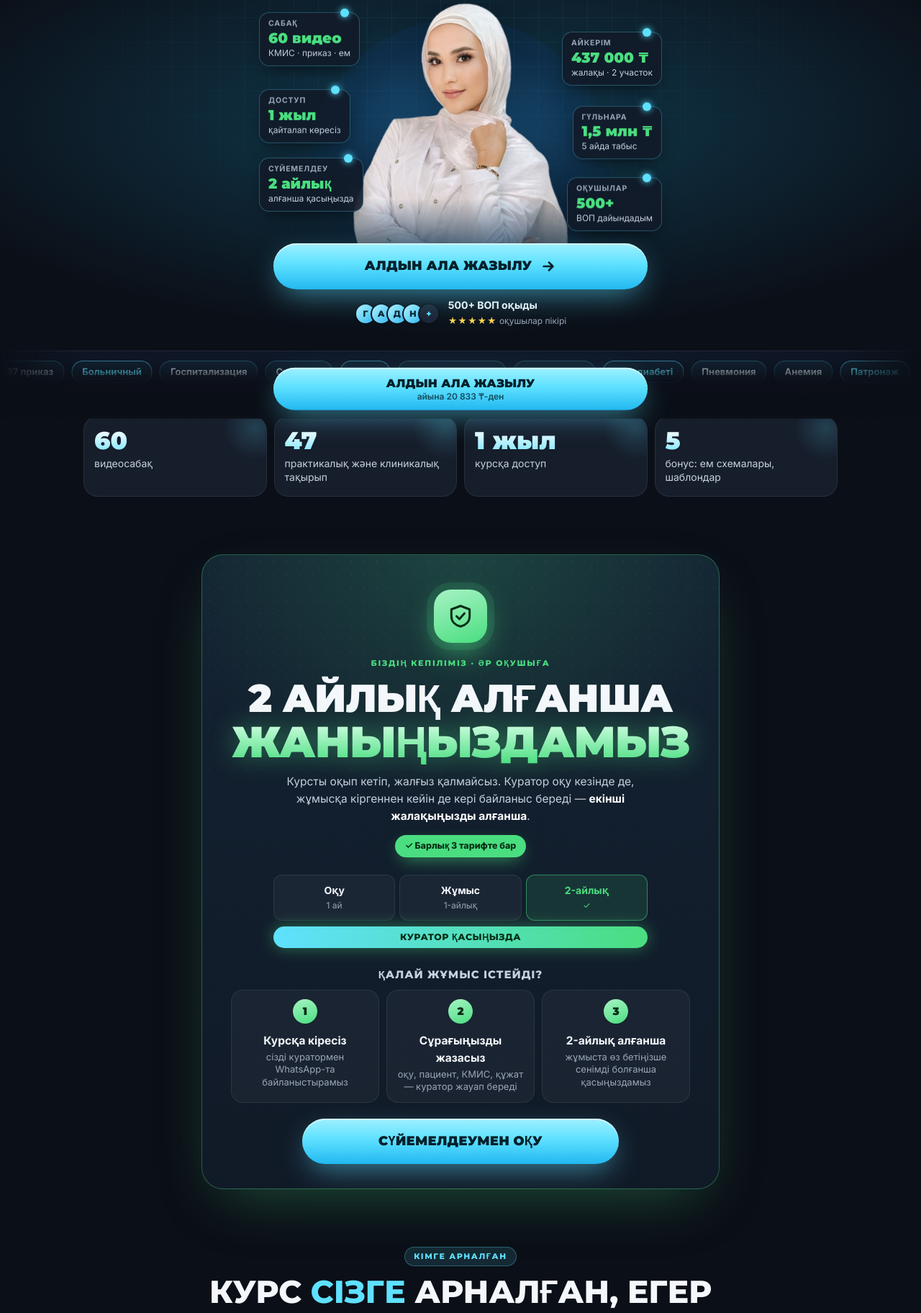
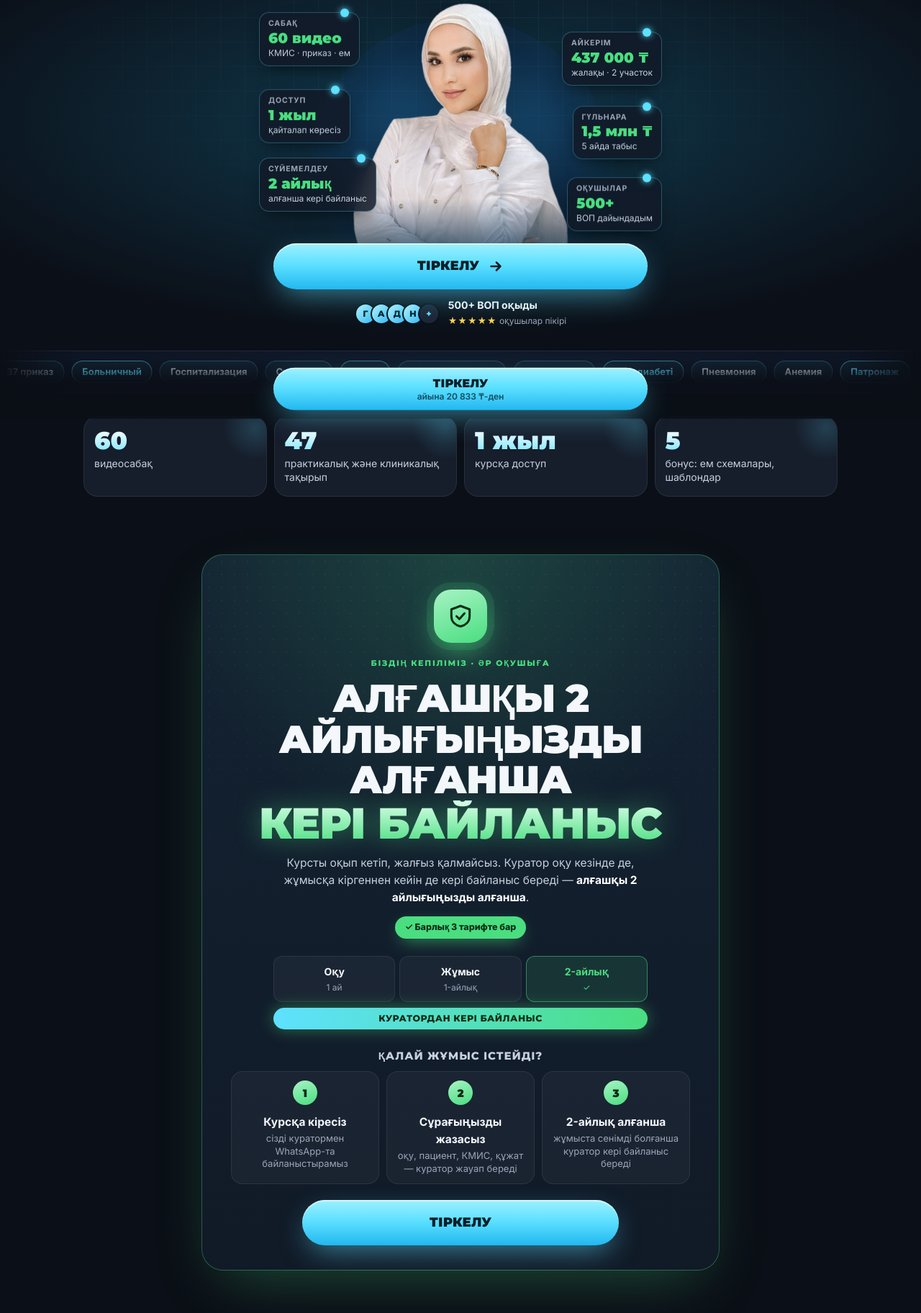
Before and after one commit to sultanabdibaevv-droid/vop-intensiv, a plain HTML site: page kurs/index.html in a window 1280 px wide. Shown: the part 316-2140 px from the top of the page at 72% size. Drawn offline with Linux system fonts and the light colour scheme.

Commit message:
Курс: кнопки «Тіркелу», гарантия «Алғашқы 2 айлығыңызды алғанша кері байланыс»
Co-Authored-By: Claude Opus 5.5 <noreply@anthropic.com>

```diff
--- a/kurs/index.html
+++ b/kurs/index.html
@@ -6,7 +6,7 @@
 <title>ВОП жұмысы курсы · 0-ден 1 айда</title>
 <meta name="description" content="ВОП жұмысын 0-ден 1 айда меңгеріп, стажировкасыз жұмысқа кіріңіз. 60 видеосабақ, КМИС, приказдар, 25 нозология. Автор — Абдиева Элнора.">
 <meta property="og:title" content="ВОП жұмысы курсы · 0-ден 1 айда">
-<meta property="og:description" content="60 видеосабақ, КМИС, приказдар, 25 нозология, WhatsApp арқылы жеке кері байланыс. Алдын ала жазылыңыз.">
+<meta property="og:description" content="60 видеосабақ, КМИС, приказдар, 25 нозология, WhatsApp арқылы жеке кері байланыс. Курсқа тіркеліңіз.">
 <meta property="og:image" content="../assets/elnora-hero.png">
 <meta name="theme-color" content="#0b0f17">
 <link rel="preconnect" href="https://fonts.googleapis.com">
@@ -447,7 +447,7 @@ footer{padding:28px 0 130px;color:var(--muted);font-size:13px;text-align:center}
 <!-- ===== HERO ===== -->
 <section class="hero">
   <div class="wrap">
-    <div class="topbar"><span class="new">Жаңа ағын</span><span class="sep"></span><b>Алдын ала жазылу ашық</b></div>
+    <div class="topbar"><span class="new">Жаңа ағын</span><span class="sep"></span><b>Тіркелу ашық</b></div>
     <h1>
       <span class="h1-top">ВОП жұмысын 0-ден</span>
       <span class="h1-big">1 айда</span>
@@ -460,11 +460,11 @@ footer{padding:28px 0 130px;color:var(--muted);font-size:13px;text-align:center}
       <div class="chip c2"><small>Айкерім</small><b>437 000 ₸</b><span>жалақы · 2 участок</span></div>
       <div class="chip c3"><small>Доступ</small><b>1 жыл</b><span>қайталап көресіз</span></div>
       <div class="chip c4"><small>Гүльнара</small><b>1,5 млн ₸</b><span>5 айда табыс</span></div>
-      <div class="chip c5"><small>Сүйемелдеу</small><b>2 айлық</b><span>алғанша қасыңызда</span></div>
+      <div class="chip c5"><small>Сүйемелдеу</small><b>2 айлық</b><span>алғанша кері байланыс</span></div>
       <div class="chip c6"><small>Оқушылар</small><b>500+</b><span>ВОП дайындадым</span></div>
     </div>
     <div class="cta-box">
-      <button class="btn pulse" type="button" data-open>Алдын ала жазылу
+      <button class="btn pulse" type="button" data-open>Тіркелу
         <svg viewBox="0 0 24 24" fill="none" stroke="currentColor" stroke-width="2.8" stroke-linecap="round" stroke-linejoin="round"><path d="M5 12h14M13 6l6 6-6 6"/></svg></button>
       <div class="proof">
         <div class="faces"><span>Г</span><span>А</span><span>Д</span><span>Н</span><span>+</span></div>
@@ -498,8 +498,8 @@ footer{padding:28px 0 130px;color:var(--muted);font-size:13px;text-align:center}
     <div class="guard">
       <div class="g-shield"><svg viewBox="0 0 24 24" fill="none" stroke="currentColor" stroke-width="1.9" stroke-linecap="round" stroke-linejoin="round"><path d="M12 3 4 6v6c0 5 3.5 8 8 9 4.5-1 8-4 8-9V6z"/><path d="m8.5 12 2.5 2.5 4.5-5"/></svg></div>
       <span class="g-kicker">Біздің кепіліміз · әр оқушыға</span>
-      <h2 class="g-title">2 айлық алғанша<br><span>жаныңыздамыз</span></h2>
-      <p class="g-sub">Курсты оқып кетіп, жалғыз қалмайсыз. Куратор оқу кезінде де, жұмысқа кіргеннен кейін де кері байланыс береді — <b>екінші жалақыңызды алғанша</b>.</p>
+      <h2 class="g-title">Алғашқы 2 айлығыңызды<br>алғанша <span>кері байланыс</span></h2>
+      <p class="g-sub">Курсты оқып кетіп, жалғыз қалмайсыз. Куратор оқу кезінде де, жұмысқа кіргеннен кейін де кері байланыс береді — <b>алғашқы 2 айлығыңызды алғанша</b>.</p>
       <span class="g-all">✓ Барлық 3 тарифте бар</span>
 
       <div class="cover">
@@ -508,16 +508,16 @@ footer{padding:28px 0 130px;color:var(--muted);font-size:13px;text-align:center}
           <div class="cv-seg"><b>Жұмыс</b><small>1-айлық</small></div>
           <div class="cv-seg win"><b>2-айлық</b><small>✓</small></div>
         </div>
-        <div class="cv-bar"><span>Куратор қасыңызда</span></div>
+        <div class="cv-bar"><span>Куратордан кері байланыс</span></div>
       </div>
 
       <h3 class="g-how">Қалай жұмыс істейді?</h3>
       <ol class="how3">
         <li><span>1</span><div><b>Курсқа кіресіз</b><small>сізді куратормен WhatsApp-та байланыстырамыз</small></div></li>
         <li><span>2</span><div><b>Сұрағыңызды жазасыз</b><small>оқу, пациент, КМИС, құжат — куратор жауап береді</small></div></li>
-        <li><span>3</span><div><b>2-айлық алғанша</b><small>жұмыста өз бетіңізше сенімді болғанша қасыңыздамыз</small></div></li>
+        <li><span>3</span><div><b>2-айлық алғанша</b><small>жұмыста сенімді болғанша куратор кері байланыс береді</small></div></li>
       </ol>
-      <button class="btn pulse" type="button" data-open>Сүйемелдеумен оқу</button>
+      <button class="btn pulse" type="button" data-open>Тіркелу</button>
     </div>
   </div>
 </section>
@@ -625,7 +625,7 @@ footer{padding:28px 0 130px;color:var(--muted);font-size:13px;text-align:center}
         <div class="mod-bonus"><span><b>Бонус:</b> дайын ем схемасы кітабы, дәлелді медицина кітаптары каналы, чат</span></div>
       </article>
     </div>
-    <div class="cta-box"><button class="btn" type="button" data-open>Орнымды брондау</button></div>
+    <div class="cta-box"><button class="btn" type="button" data-open>Тіркелу</button></div>
   </div>
 </section>
 
@@ -717,7 +717,7 @@ footer{padding:28px 0 130px;color:var(--muted);font-size:13px;text-align:center}
           <li>Ортақ чат</li>
           <li class="cur">Куратор: 2 айлық алғанша кері байланыс</li>
         </ul>
-        <button class="btn ghost" type="button" data-open data-tariff="Стандарт">Алдын ала жазылу</button>
+        <button class="btn ghost" type="button" data-open data-tariff="Стандарт">Тіркелу</button>
       </div>
       <div class="plan pop">
         <span class="flag">Ең көп таңдалады</span>
@@ -730,7 +730,7 @@ footer{padding:28px 0 130px;color:var(--muted);font-size:13px;text-align:center}
           <li class="cur">Куратор: 2 айлық алғанша кері байланыс</li>
           <li class="plus">Элнорадан кері байланыс ортақ чатта</li>
         </ul>
-        <button class="btn" type="button" data-open data-tariff="ВИП">Алдын ала жазылу</button>
+        <button class="btn" type="button" data-open data-tariff="ВИП">Тіркелу</button>
       </div>
       <div class="plan">
         <h3 class="H">Жеке</h3>
@@ -742,7 +742,7 @@ footer{padding:28px 0 130px;color:var(--muted);font-size:13px;text-align:center}
           <li class="cur">Куратор: 2 айлық алғанша кері байланыс</li>
           <li class="plus">Элнорадан жеке кері байланыс WhatsApp арқылы</li>
         </ul>
-        <button class="btn ghost" type="button" data-open data-tariff="Жеке">Алдын ала жазылу</button>
+        <button class="btn ghost" type="button" data-open data-tariff="Жеке">Тіркелу</button>
       </div>
     </div>
 
@@ -790,10 +790,10 @@ footer{padding:28px 0 130px;color:var(--muted);font-size:13px;text-align:center}
   <div class="wrap">
     <h2 class="H sec-title">Жиі <span class="acc">сұрақтар</span></h2>
     <div class="faq" style="margin-top:22px">
-      <details><summary>Алдын ала жазылу деген не?</summary><p>Жаңа ағынға орыныңызды брондайсыз. Ағын ашылғанда менеджер WhatsApp арқылы хабарласып, тарифті және төлем жолын түсіндіреді.</p></details>
+      <details><summary>Тіркелгеннен кейін не болады?</summary><p>Менеджер WhatsApp арқылы хабарласып, тарифті таңдауға көмектеседі және төлем жолын түсіндіреді.</p></details>
       <details><summary>Курс қалай өтеді?</summary><p>Онлайн: 60 видеосабақ, өзіңізге ыңғайлы уақытта қарайсыз. Сұрақтарға чатта, ал ВИП және Жеке тарифтерде жеке жауап беріледі.</p></details>
       <details><summary>Доступ қанша уақытқа беріледі?</summary><p>1 жылға. Сабақтарды қанша рет болса да қайталап көре аласыз.</p></details>
-      <details><summary>Куратор деген кім, қалай көмектеседі?</summary><p>Куратор — курстағы тәжірибелі дәрігер. Оқу кезінде және жұмысқа кіргеннен кейін WhatsApp арқылы сұрақтарыңызға жауап береді: пациент, КМИС, құжаттама. Екінші жалақыңызды алғанша қасыңызда болады.</p></details>
+      <details><summary>Куратор деген кім, қалай көмектеседі?</summary><p>Куратор — курстағы тәжірибелі дәрігер. Оқу кезінде және жұмысқа кіргеннен кейін WhatsApp арқылы сұрақтарыңызға жауап береді: пациент, КМИС, құжаттама. Алғашқы 2 айлығыңызды алғанша кері байланыс береді.</p></details>
       <details><summary>Сүйемелдеу қай тарифте бар?</summary><p>Барлық үш тарифте. Айырмашылығы: ВИП-те Элнора ортақ чатта жауап береді, Жеке тарифте — WhatsApp арқылы жеке.</p></details>
       <details><summary>Рассрочка бар ма?</summary><p>Иә, Kaspi арқылы 0-0-12: 12 айға бөліп төлейсіз, үстеме ақысыз. Мысалы, Стандарт тариф — айына 20 833 ₸.</p></details>
       <details><summary>Ұзақ уақыт жұмыс істемедім, түсінемін бе?</summary><p>Иә. Курс 0-ден құрылған: 10 жыл декретте болған оқушымыз 1 айда оқып, жұмысқа кірді.</p></details>
@@ -804,16 +804,16 @@ footer{padding:28px 0 130px;color:var(--muted);font-size:13px;text-align:center}
 <!-- ===== FINAL ===== -->
 <section class="final">
   <div class="wrap">
-    <h2 class="H">Келесі ағынға <span class="acc">орыныңызды</span> брондаңыз</h2>
-    <p>Алдын ала жазылғандарға ағын ашылғанда бірінші хабарласамыз.</p>
-    <div class="cta-box"><button class="btn pulse" type="button" data-open>Алдын ала жазылу</button><p class="cta-note">30 секунд · ақы төленбейді</p></div>
+    <h2 class="H">Курсқа <span class="acc">тіркеліңіз</span></h2>
+    <p>Тіркелгеннен кейін менеджер WhatsApp арқылы хабарласады.</p>
+    <div class="cta-box"><button class="btn pulse" type="button" data-open>Тіркелу</button><p class="cta-note">30 секунд алады</p></div>
   </div>
 </section>
 </main>
 
 <footer><div class="wrap">© Абдиева Элнора · «ВОП жұмысы» курсы</div></footer>
 
-<div class="sticky hide" id="sticky"><button class="btn" type="button" data-open><span>Алдын ала жазылу</span><small class="st-price">айына 20 833 ₸-ден</small></button></div>
+<div class="sticky hide" id="sticky"><button class="btn" type="button" data-open><span>Тіркелу</span><small class="st-price">айына 20 833 ₸-ден</small></button></div>
 
 <!-- ===== POPUP ===== -->
 <div class="modal" id="modal" aria-hidden="true">
@@ -823,8 +823,8 @@ footer{padding:28px 0 130px;color:var(--muted);font-size:13px;text-align:center}
     <button class="close" type="button" data-close aria-label="Жабу">✕</button>
     <form id="regForm" novalidate>
       <span class="tag">Жаңа ағын</span>
-      <h2 class="H" id="mTitle">Курсқа <span class="acc">алдын ала жазылу</span></h2>
-      <p class="sub">Ағын ашылғанда менеджер WhatsApp-қа жазады</p>
+      <h2 class="H" id="mTitle">Курсқа <span class="acc">тіркелу</span></h2>
+      <p class="sub">Менеджер WhatsApp-қа жазып, тарифті таңдауға көмектеседі</p>
       <div class="field">
         <label for="name">Атыңыз</label>
         <input id="name" name="name" autocomplete="name" placeholder="Атыңызды жазыңыз" required>
@@ -844,13 +844,13 @@ footer{padding:28px 0 130px;color:var(--muted);font-size:13px;text-align:center}
           <label><input type="radio" name="tariff" value="Әлі шешпедім" checked><span>Әлі шешпедім<small>кеңес керек</small></span></label>
         </div>
       </div>
-      <button class="btn pulse" type="submit" id="submitBtn">Орнымды брондау</button>
+      <button class="btn pulse" type="submit" id="submitBtn">Тіркелу</button>
       <p class="agree">Батырманы басу арқылы деректеріңізді өңдеуге келісім бересіз.</p>
     </form>
     <div class="ok" id="regOk" role="status">
       <div class="check">✓</div>
-      <h3 class="H">Сіз жазылдыңыз!</h3>
-      <p>Ағын ашылғанда менеджер WhatsApp арқылы хабарласады.</p>
+      <h3 class="H">Сіз тіркелдіңіз!</h3>
+      <p>Менеджер жақын арада WhatsApp арқылы хабарласады.</p>
     </div>
   </div>
 </div>
```
